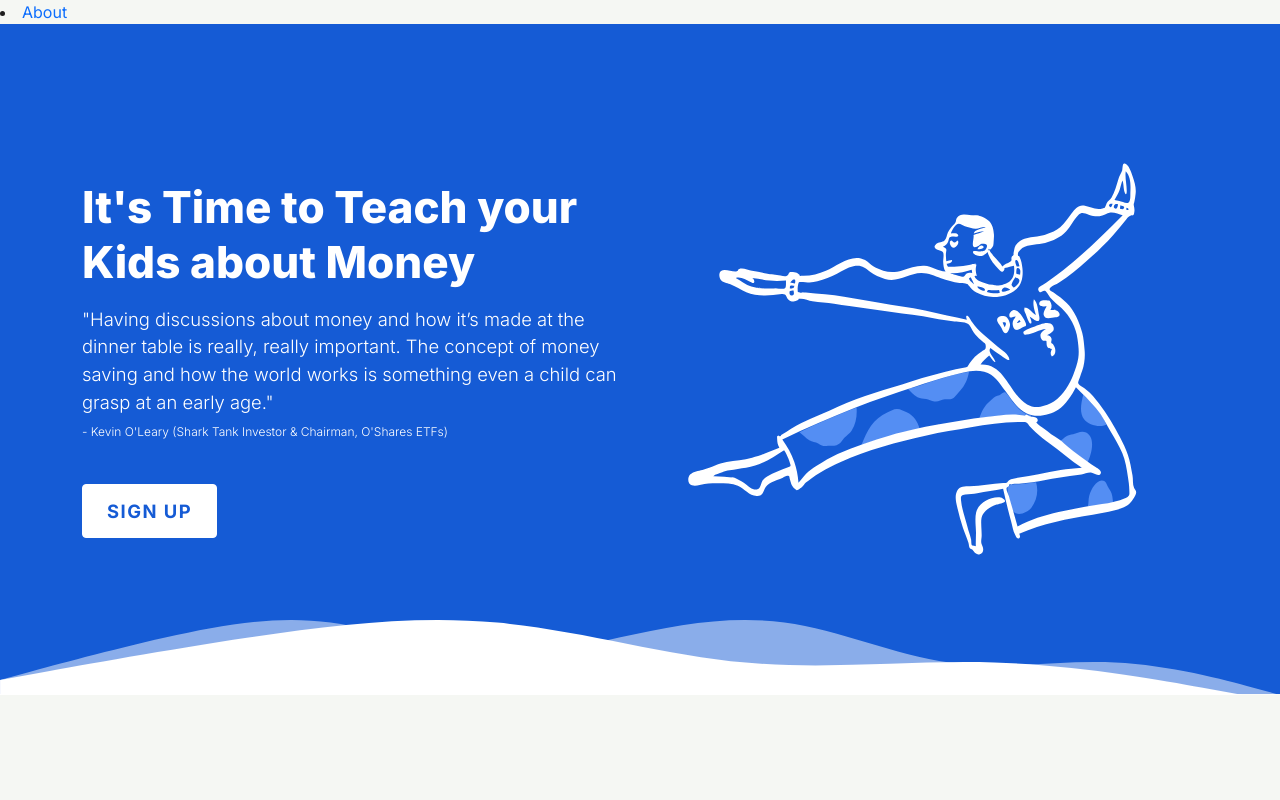
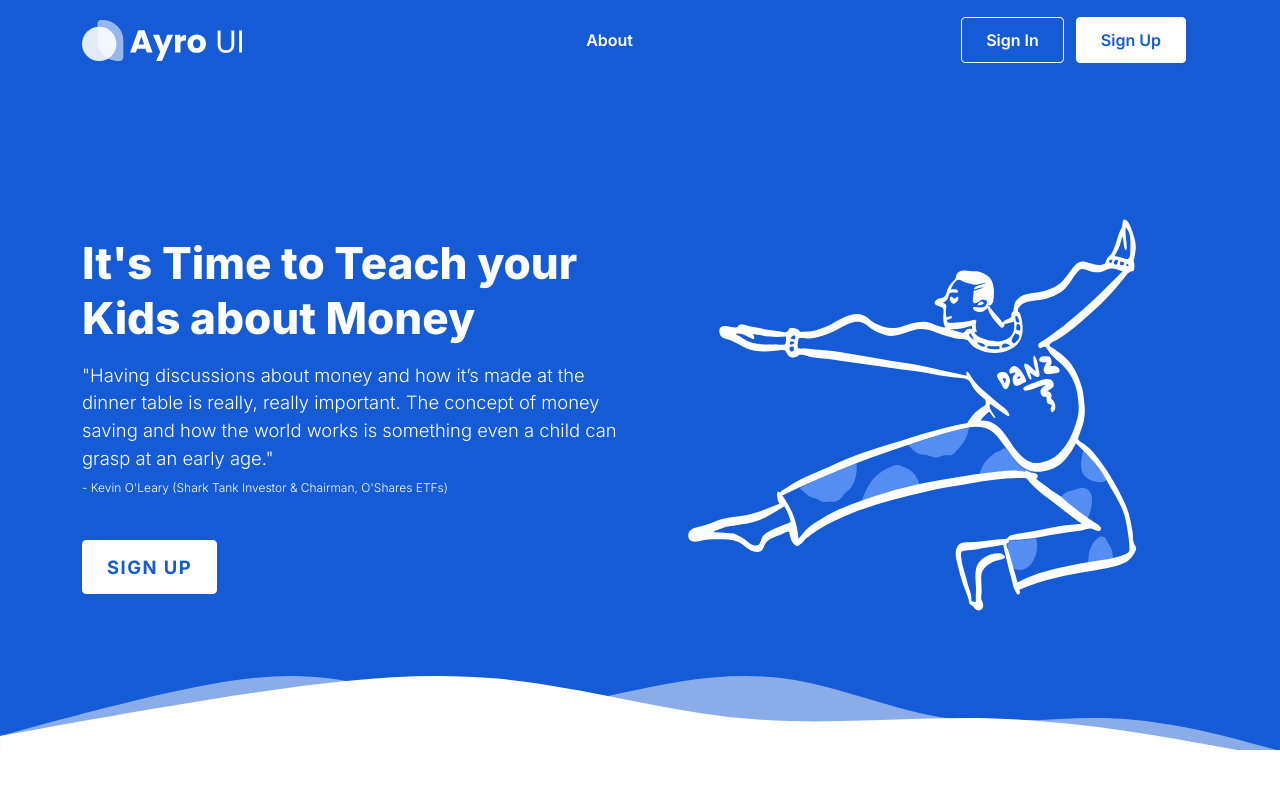
Before and after one commit to ruch0401/pocket-invest, a Django app: page / in a window 1280 px wide. Run offline with Django 3.2, Linux system fonts and the light colour scheme; data that the repository does not hold is empty; parts of the project's set-up code (start-up, migrations or seed data) failed here and were passed over; some libraries are stand-ins or nearby versions.

Commit message:
merge develop branch'

```diff
--- a/pocket_invest_project/app/templates/app/homepage.html
+++ b/pocket_invest_project/app/templates/app/homepage.html
@@ -34,19 +34,6 @@
   <link rel="stylesheet" href="{% static 'css/charts.css' %}" />
   <link rel="stylesheet" href="{% static 'scss/tabs-accordions/tabs.css' %}" />
 
-  <link rel="stylesheet" href="{% static 'scss/navbars/navbar-01.css' %}" />
-  <link rel="stylesheet" href="{% static 'scss/headers/header-01.css' %}" />
-  <link rel="stylesheet" href="{% static 'scss/services/service-02.css' %}" />
-  <link rel="stylesheet" href="{% static 'scss/section-title/section-title-04.css' %}" />
-  <link rel="stylesheet" href="{% static 'scss/cards/card-02.css' %}" />
-  <link rel="stylesheet" href="{% static 'scss/cards/card-01.css' %}" />
-  <link rel="stylesheet" href="{% static 'scss/buttons/button-page.css' %}" />
-  <link rel="stylesheet" href="{% static 'css/charts.css' %}" />
-  <link rel="stylesheet" href="{% static 'css/quiz.css' %}" />
-
-  <link rel="stylesheet" href="build.css">
-
-  <link rel="stylesheet" href="assets/scss/buttons/button-page.css" />
   <script src="http://ajax.googleapis.com/ajax/libs/jquery/1.9.1/jquery.min.js"></script>
 
   <script src="https://code.highcharts.com/highcharts.js"></script>
@@ -57,6 +44,25 @@
   <script src="https://code.highcharts.com/modules/data.js"></script>
   <script src="https://code.highcharts.com/modules/drilldown.js"></script>
 </head>
+
+<body>
+  <!--====== NAVBAR ONE PART START ======-->
+
+  <section class="navbar-area navbar-one">
+    <div class="container">
+      <div class="row">
+        <div class="col-lg-12">
+          <nav class="navbar navbar-expand-lg">
+            <a class="navbar-brand" href="javascript:void(0)">
+              <img src="{% static 'images/white-logo.svg' %}" alt="Logo" />
+            </a>
+
+            <button class="navbar-toggler" type="button" data-bs-toggle="collapse" data-bs-target="#navbarOne"
+              aria-controls="navbarOne" aria-expanded="false" aria-label="Toggle navigation">
+              <span class="toggler-icon"></span>
+              <span class="toggler-icon"></span>
+              <span class="toggler-icon"></span>
+            </button>
 
             <div class="collapse navbar-collapse sub-menu-bar" id="navbarOne">
               <ul class="navbar-nav m-auto">
@@ -89,9 +95,6 @@
                 <li class="nav-item" onclick="profileFunction('{{ user.user_name }}')">
                   <a href="javascript:void(0)">Profile</a>
                 </li>
-    <li class="nav-item" onclick="quizFunction('{{ user.user_name }}')">
-      <a href="javascript:void(0)">Quiz</a>
-    </li>
                 {% else %}
                 <li class="nav-item">
                   <a href="javascript:void(0)">About</a>
@@ -107,21 +110,16 @@
                 </li>
               </ul>
               {% else %}
-  <li class="nav-item">
-    <a href="javascript:void(0)">About</a>
-  </li>
-  {% endif %}
-  </ul>
-</div>
-
-<div class="navbar-btn d-none d-sm-inline-block">
-  {% if signedIn %}
               <ul>
                 <li>
-      <a class="btn primary-btn-outline" href="">Logout</a>
+                  <a class="btn primary-btn-outline" href="{% url 'sign-in' %}">Sign In</a>
+                </li>
+                <li>
+                  <a class="btn primary-btn" href="{% url 'sign-up' %}">Sign Up</a>
                 </li>
               </ul>
               {% endif %}
+            </div>
           </nav>
           <!-- navbar -->
         </div>
@@ -177,6 +175,8 @@
       <div class="header-shape">
         <img src="{% static 'images/header/header-shape.svg' %}" alt="shape" />
       </div>
+      <!-- header-shape -->
+    </div>
 
     <!-- header content area -->
   </section>
@@ -189,7 +189,6 @@
   <div id="courses"></div>
   <div id="profile"></div>
   <div id="marketPlace"></div>
-<div id="quiz"></div>
   {% endif %}
 
   <!--====== Bootstrap js ======-->
@@ -204,7 +203,7 @@
       navbarTogglerOne.classList.toggle("active");
     });
   </script>
-
+</body>
 
 <script>
   $(document).ready(function () {
@@ -222,7 +221,6 @@
       success: function (response) {
         $("#marketPlace").hide();
         $("#courses").hide();
-        $("#quiz").hide();
         $("#childDashboard").show();
         $("#childDashboard").html("")
         $("#childDashboard").append(response)
@@ -289,7 +287,8 @@
       success: function (response) {
         $("#childDashboard").hide();
         $("#marketPlace").hide();
-        $("#quiz").hide();
+        $("#profile").hide();
+        $("#portfolio").hide();
         $("#courses").show();
         $("#courses").html("");
         $("#courses").append(response);
@@ -308,32 +307,14 @@
       success: function (response) {
         $("#childDashboard").hide();
         $("#marketPlace").hide();
+        $("#courses").hide();
+        $("#portfolio").hide();
         $("#profile").show();
-        $("#quiz").hide();
         $("#profile").html("");
         $("#profile").append(response);
       },
     });
   }
-
-  function quizFunction(user) {
-    console.log("This is quiz", user);
-    $.ajax({
-      method: "POST",
-      url: "/quiz/",
-      data: {
-        user: user,
-      },
-      success: function (response) {
-        $("#childDashboard").hide();
-        $("#marketPlace").hide();
-        $("#profile").hide();
-        $("#courses").hide();
-        $("#quiz").show();
-        $("#quiz").html("");
-        $("#quiz").append(response);
-      },
-    });
 
   function setSignInFalse(signedIn) {
     signedIn = false;
@@ -352,8 +333,6 @@
       },
     });
   }
-  }
 </script>
-</body>
 
 </html>
```
Lines whose indentation alone changed are shown as unchanged.
